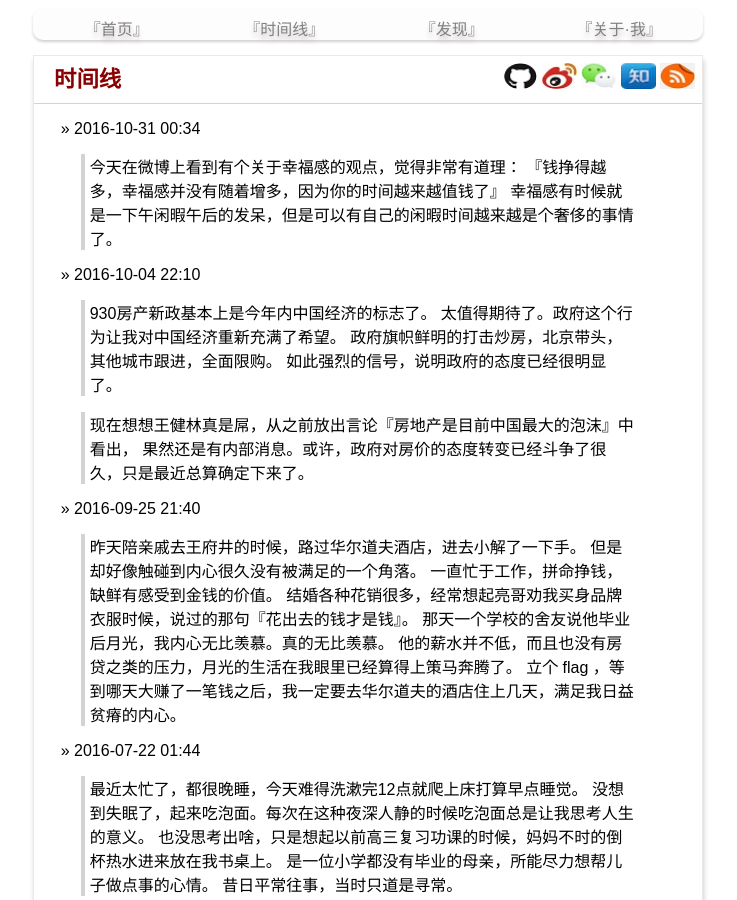
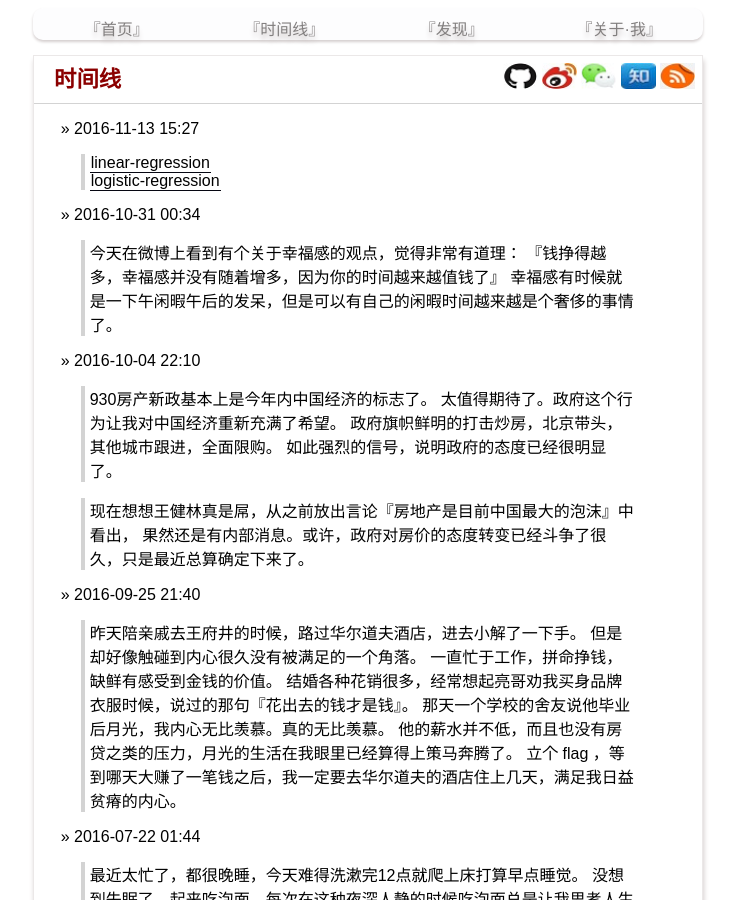
Before and after one commit to yanyiwu/blog, a Jekyll site: the page built from moment.md, in a window 1280 px wide and 900 px high. Shown: the whole window, without its empty margins (272-1009 px from the left). Built offline with Jekyll 4.4.1, drawn with Linux system fonts in a browser that asks for light colours; Markdown is read by kramdown in place of the engine named in the settings; comment, search, counter and statistics services are not loaded.

Commit message:
book mark

```diff
--- a/moment.md
+++ b/moment.md
@@ -2,6 +2,11 @@
 layout: post_without_date
 title: 时间线
 ---
+
+&raquo; 2016-11-13 15:27
+
+> [linear-regression](http://eli.thegreenplace.net/2016/linear-regression/)
+> [logistic-regression](http://eli.thegreenplace.net/2016/logistic-regression/)
 
 &raquo; 2016-10-31 00:34
 
```
